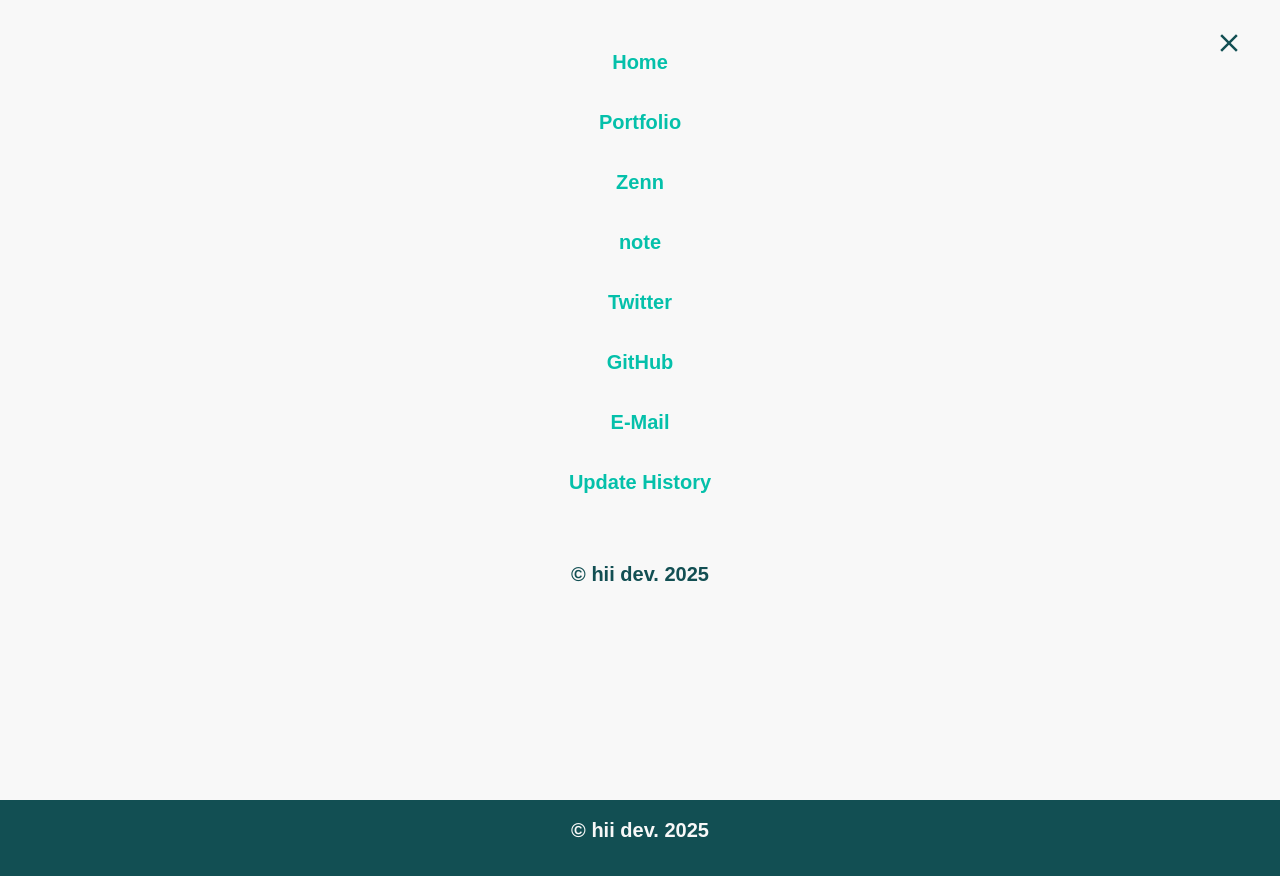
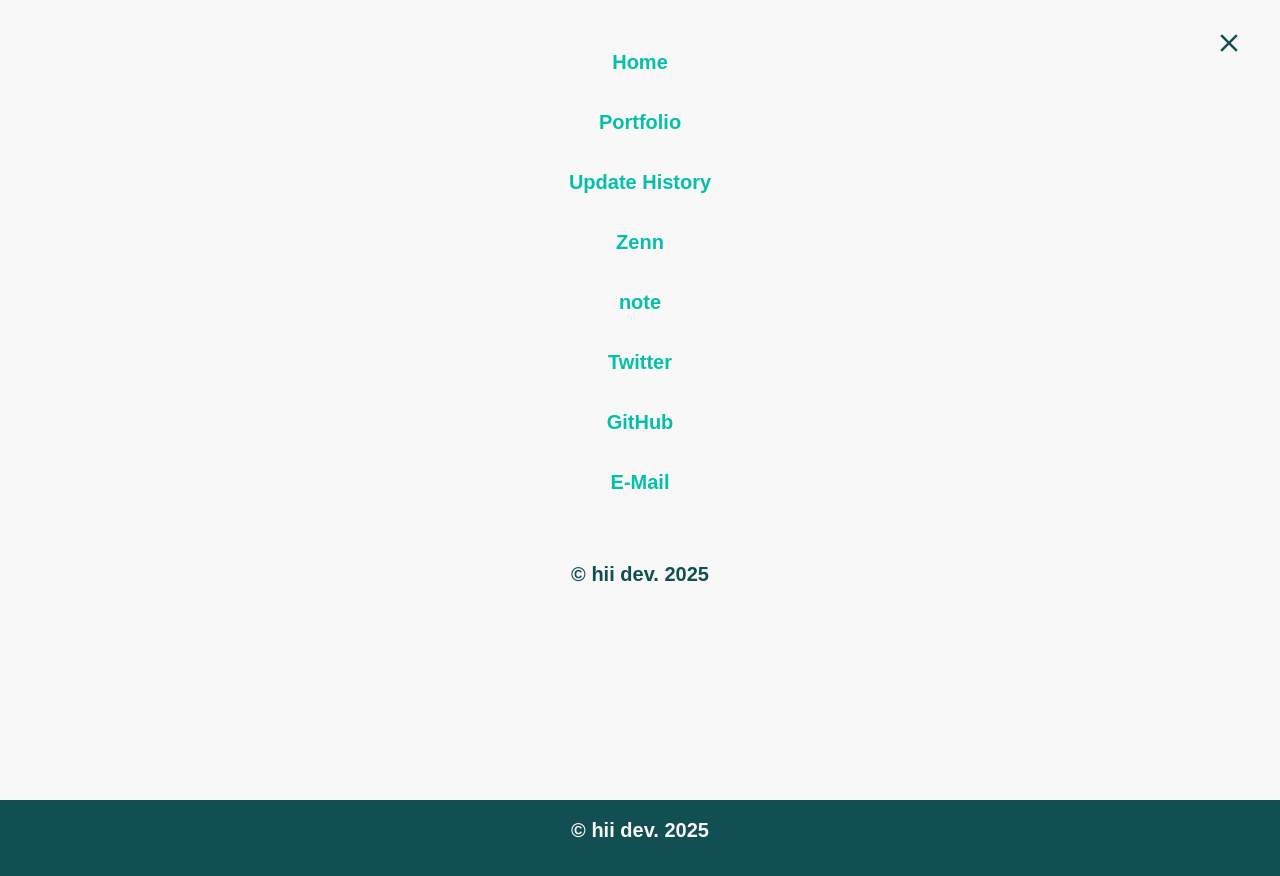
Before and after one commit to CA01971020/hii-dev, a Next.js app: page / in a window 1280 px wide. Both pictures are taken after a click on the button 1229 px from the left and 43 px from the top of the page. Shown: the top 876 px of the page. Built offline with nearby package versions, Linux system fonts and the light colour scheme.

Commit message:
Update menu.tsx
アニメーションの追加とリファクタリング

```diff
--- a/src/components/menu.tsx
+++ b/src/components/menu.tsx
@@ -4,103 +4,84 @@ import React, { useState } from "react";
 import { GiHamburgerMenu } from "react-icons/gi";
 import { IoMdClose } from "react-icons/io";
 import Link from "next/link";
-import NextLink from "next/link";
-
-export function MenuState() {
-  const [show, setShow] = useState(false);
-  return { show, setShow };
-}
 
 export default function Menu() {
-  const { show, setShow } = MenuState();
-  if (show === true) {
-    return (
-      <div className=" fixed select-none bg-white w-full h-screen top-0 left-0 right-0 bottom-0">
+  const [visible, setVisible] = useState(false);
+
+  return (
+    <>
+      {/* ハンバーガーアイコン */}
+      <div className="absolute top-6 right-0 mr-6 pr-3 pl-3 pt-1 z-40">
+        <button onClick={() => setVisible(true)}>
+          <GiHamburgerMenu className="duration-200 hover:scale-125 select-none text-white text-3xl" />
+        </button>
+      </div>
+
+      {/* メニュー本体 */}
+      <div
+        className={`
+          fixed top-0 left-0 w-full h-screen bg-white z-40
+          transition-all duration-500 ease-in-out
+          ${
+            visible
+              ? "opacity-100 translate-y-0 pointer-events-auto"
+              : "opacity-0 -translate-y-full pointer-events-none"
+          }
+        `}
+      >
+        {/* 閉じるボタン */}
         <button
-          className=" absolute top-6 right-0 mr-6 pr-3 pl-3 pt-1"
-          onClick={() => setShow(false)}
+          className="absolute top-6 right-0 mr-6 pr-3 pl-3 pt-1"
+          onClick={() => setVisible(false)}
         >
-          <IoMdClose className="duration-200 hover:scale-125 text-main select-none text-3xl" />
+          <IoMdClose className="duration-200 hover:scale-125 text-main select-none text-3xl z-50" />
         </button>
-        <div className=" text-center mt-24 lg:mt-12">
-          <div>
-            <div className=" mt-8">
-              <Link href="/" onClick={() => setShow(false)}>
-                <h2 className="duration-300 hover:scale-125">Home</h2>
+
+        {/* メニュー項目 */}
+        <div className="text-center mt-24 lg:mt-12">
+          {[
+            { href: "/", label: "Home" },
+            { href: "/portfolio", label: "Portfolio" },
+            { href: "/updates", label: "Update History" },
+          ].map((item) => (
+            <div key={item.href} className="mt-8">
+              <Link href={item.href} onClick={() => setVisible(false)}>
+                <h2 className="duration-300 hover:scale-125">{item.label}</h2>
               </Link>
             </div>
-            <div className=" mt-8">
-              <NextLink href="/portfolio" onClick={() => setShow(false)}>
-                <h2 className="duration-300 hover:scale-125">Portfolio</h2>
-              </NextLink>
-            </div>
-            <div className=" mt-8">
+          ))}
+
+          {/* 外部リンク */}
+          {[
+            { href: "https://zenn.dev/aputech", label: "Zenn" },
+            { href: "https://note.com/h1idev", label: "note" },
+            { href: "https://x.com/h1idev", label: "Twitter" },
+            { href: "https://github.com/CA01971020", label: "GitHub" },
+            {
+              href: "mailto:CA01971020@st.kawahara.ac.jp",
+              label: "E-Mail",
+            },
+          ].map((item) => (
+            <div key={item.href} className="mt-8">
               <a
-                href="https://zenn.dev/aputech"
-                target="_blank"
-                rel="noopener noreferrer"
-              >
-                <h2 className="duration-300 hover:scale-125">Zenn</h2>
-              </a>
-            </div>
-            <div className=" mt-8">
-              <a
-                href="https://note.com/h1idev"
-                target="_blank"
-                rel="noopener noreferrer"
-              >
-                <h2 className="duration-300 hover:scale-125">note</h2>
-              </a>
-            </div>
-            <div className=" mt-8">
-              <a
-                href="https://x.com/h1idev"
+                href={item.href}
                 target="_blank"
                 rel="noopener noreferrer"
                 className="block"
               >
-                <h2 className="duration-300 hover:scale-125">Twitter</h2>
+                <h2 className="duration-300 hover:scale-125">{item.label}</h2>
               </a>
             </div>
-            <div className=" mt-8">
-              <a
-                href="https://github.com/CA01971020"
-                target="_blank"
-                rel="noopener noreferrer"
-                className="block"
-              >
-                <h2 className="duration-300 hover:scale-125">GitHub</h2>
-              </a>
-            </div>
-            <div className=" mt-8">
-              <a
-                href="mailto:CA01971020@st.kawahara.ac.jp"
-                target="_blank"
-                rel="noopener noreferrer"
-              >
-                <h2 className="duration-300 hover:scale-125">E-Mail</h2>
-              </a>
-            </div>
-            <div className=" mt-8">
-              <NextLink href="/updates" onClick={() => setShow(false)}>
-                <h2 className="duration-300 hover:scale-125">Update History</h2>
-              </NextLink>
-            </div>
-          </div>
+          ))}
+
+          {/* コピーライト */}
           <div className="mt-16">
-            <small className="copyright text-main font-bold text-xl">
+            <small className="text-main font-bold text-xl">
               &copy; hii dev. 2025
             </small>
           </div>
         </div>
       </div>
-    );
-  }
-  return (
-    <div className=" absolute top-6 right-0 mr-6 pr-3 pl-3 pt-1">
-      <button onClick={() => setShow(true)}>
-        <GiHamburgerMenu className="duration-200 hover:scale-125 select-none text-white text-3xl" />
-      </button>
-    </div>
+    </>
   );
 }
```
